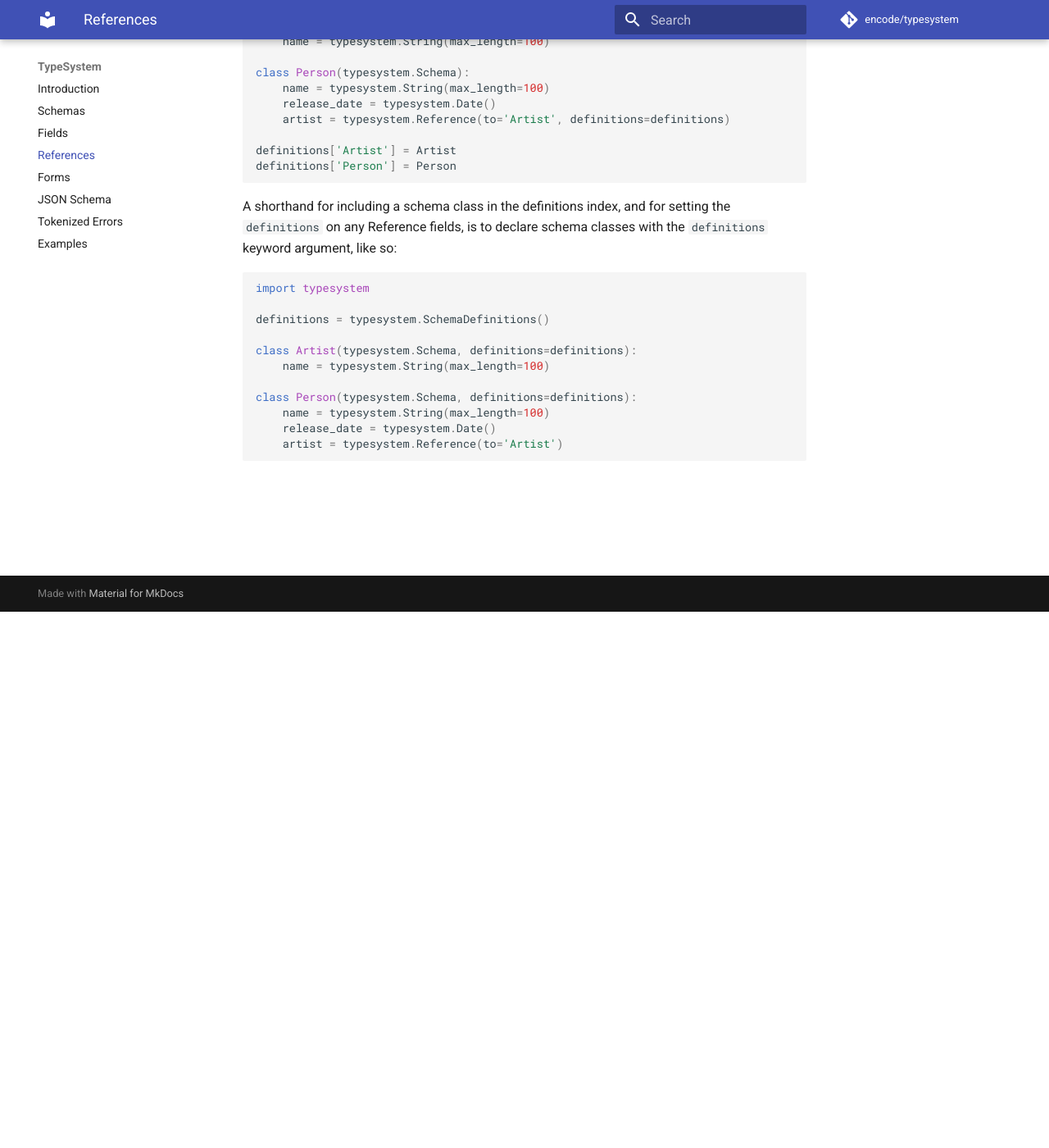
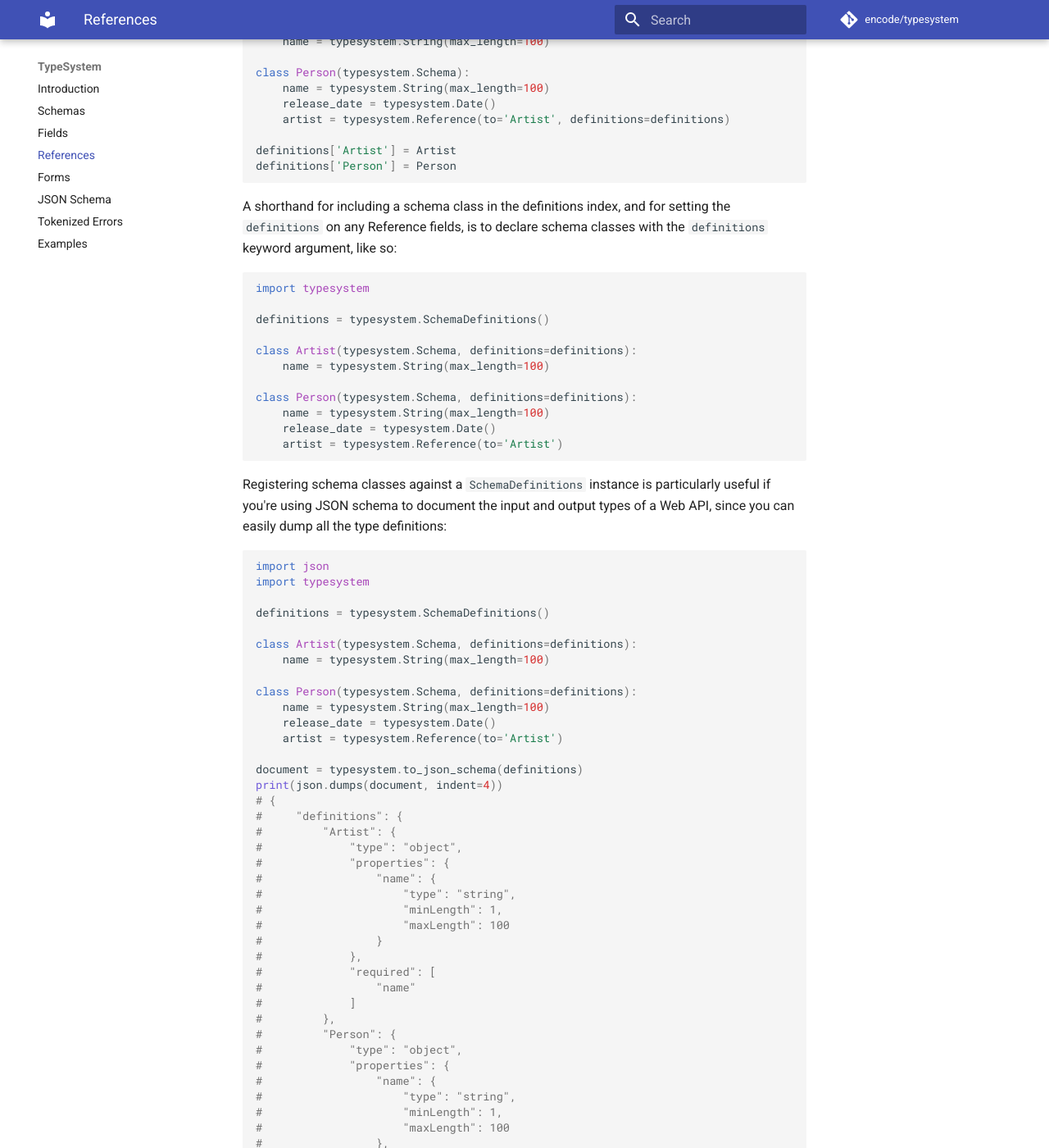
Before and after one commit to encode/typesystem, an MkDocs documentation site: the page built from docs/references.md, in a window 1280 px wide and 1400 px high, scrolled down 654 px. Shown: the whole window at 82% size. Built offline with MkDocs 1.6.1 and Material for MkDocs 9.7.7, drawn with Linux system fonts in a browser that asks for light colours; comment, search, counter and statistics services are not loaded; some of the changed text lies outside the part shown.

Commit message:
Documentation, and support for to_json_schema(definitions)

````diff
--- a/docs/references.md
+++ b/docs/references.md
@@ -53,3 +53,65 @@ class Person(typesystem.Schema, definitions=definitions):
     release_date = typesystem.Date()
     artist = typesystem.Reference(to='Artist')
 ```
+
+Registering schema classes against a `SchemaDefinitions` instance is particularly
+useful if you're using JSON schema to document the input and output types of
+a Web API, since you can easily dump all the type definitions:
+
+```python
+import json
+import typesystem
+
+definitions = typesystem.SchemaDefinitions()
+
+class Artist(typesystem.Schema, definitions=definitions):
+    name = typesystem.String(max_length=100)
+
+class Person(typesystem.Schema, definitions=definitions):
+    name = typesystem.String(max_length=100)
+    release_date = typesystem.Date()
+    artist = typesystem.Reference(to='Artist')
+
+document = typesystem.to_json_schema(definitions)
+print(json.dumps(document, indent=4))
+# {
+#     "definitions": {
+#         "Artist": {
+#             "type": "object",
+#             "properties": {
+#                 "name": {
+#                     "type": "string",
+#                     "minLength": 1,
+#                     "maxLength": 100
+#                 }
+#             },
+#             "required": [
+#                 "name"
+#             ]
+#         },
+#         "Person": {
+#             "type": "object",
+#             "properties": {
+#                 "name": {
+#                     "type": "string",
+#                     "minLength": 1,
+#                     "maxLength": 100
+#                 },
+#                 "release_date": {
+#                     "type": "string",
+#                     "minLength": 1,
+#                     "format": "date"
+#                 },
+#                 "artist": {
+#                     "$ref": "#/definitions/Artist"
+#                 }
+#             },
+#             "required": [
+#                 "name",
+#                 "release_date",
+#                 "artist"
+#             ]
+#         }
+#     }
+# }
+```
````
Also changed, not shown: docs/json_schema.md (+7 -4 lines), 2 other files.
